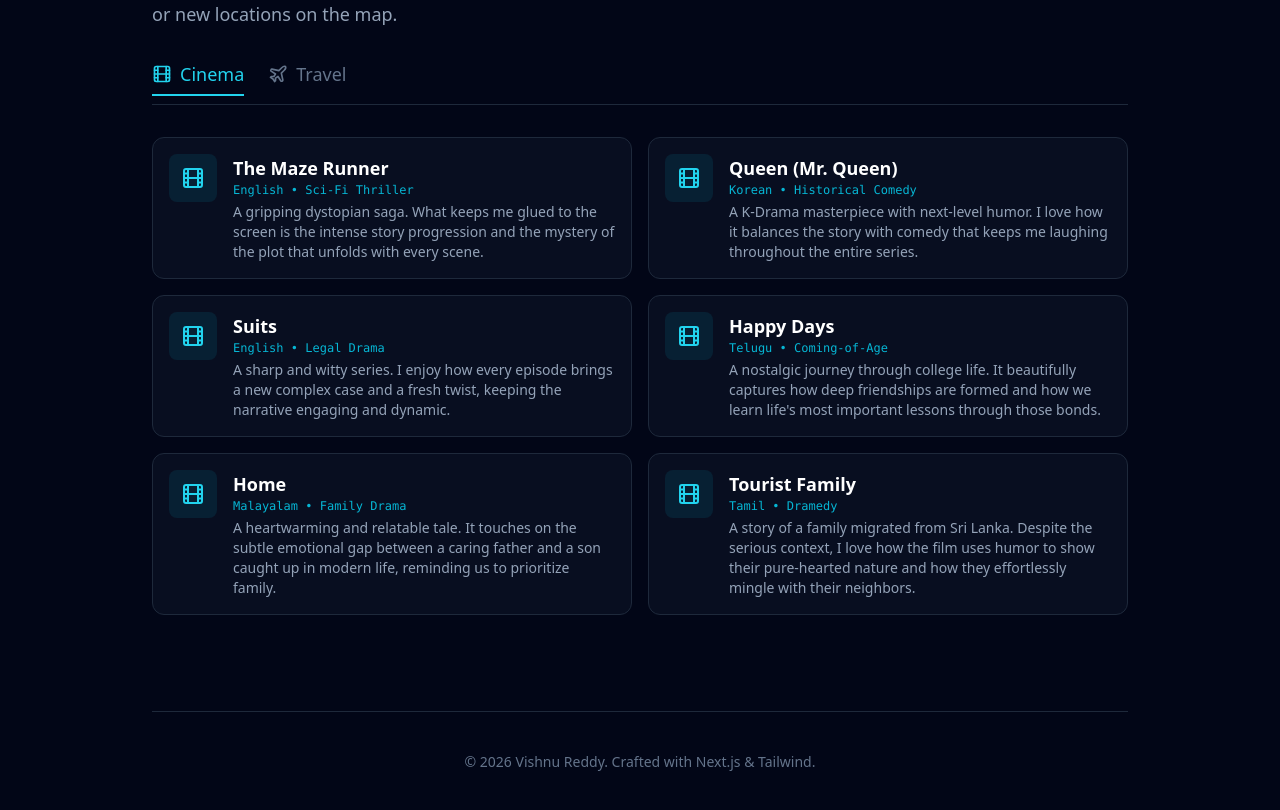
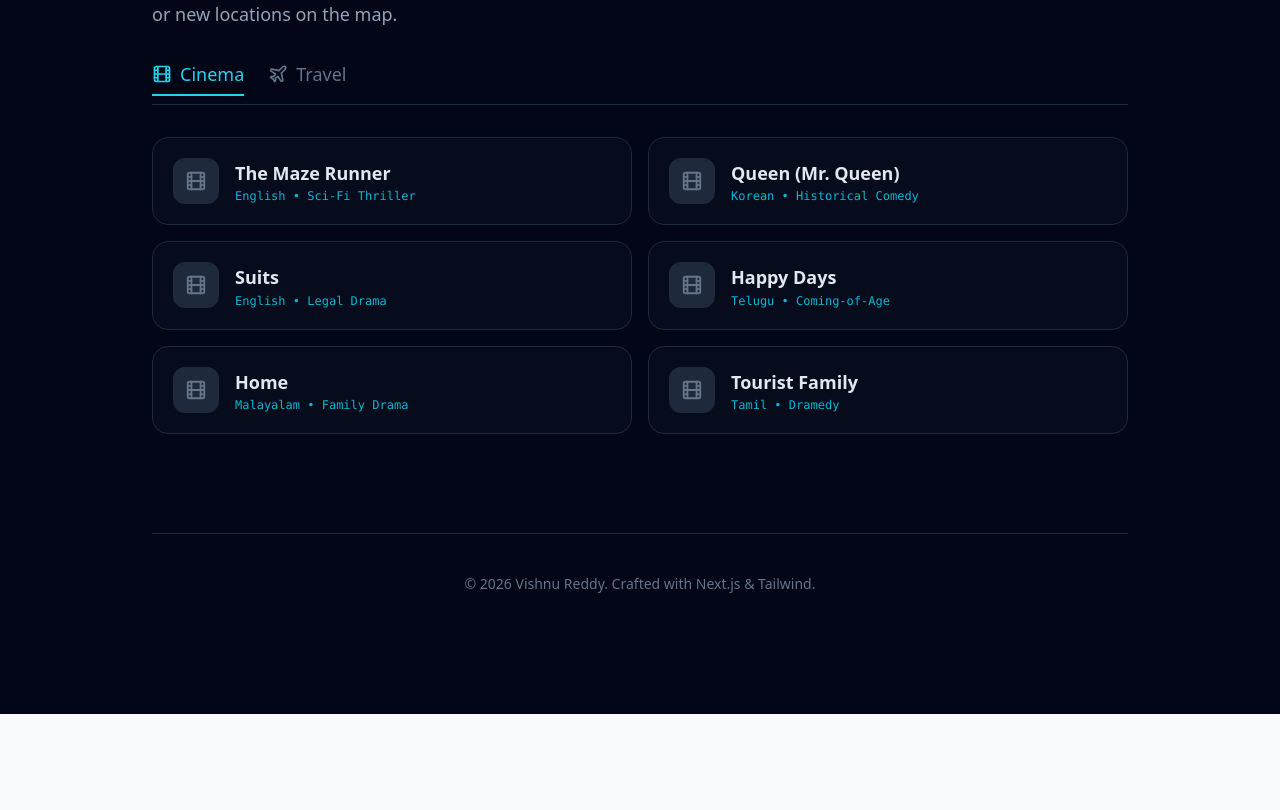
Before and after one commit to vishnu-reddy-k/vishnu-portfolio, a Next.js app: page / in a window 1280 px wide. Shown: the part 2760-3570 px from the top of the page. After the commit the page ends 3474 px from the top, so only its background shows below. Built offline with nearby package versions, Linux system fonts and the light colour scheme.

Commit message:
Update page.js - movie ui change

```diff
--- a/app/page.js
+++ b/app/page.js
@@ -4,8 +4,8 @@
 import { motion, AnimatePresence } from "framer-motion";
 import {
   Github, Linkedin, Mail, Code2, Server, Cloud, Terminal,
-  ArrowRight, ExternalLink, Briefcase, Database, X,
-  Film, Plane, MapPin, Camera, Heart
+  ArrowRight, ExternalLink, Database, X,
+  Film, Plane, MapPin, Camera
 } from "lucide-react";
 
 // --- PERSONAL DATA ---
@@ -442,16 +442,7 @@
                   className="grid grid-cols-1 md:grid-cols-2 gap-4"
                 >
                   {movies.map((movie) => (
-                    <div key={movie.id} className="p-4 rounded-xl bg-slate-900/50 border border-slate-800 flex items-start gap-4 hover:bg-slate-800/60 transition-colors">
-                      <div className="p-3 bg-cyan-500/10 rounded-lg text-cyan-400">
-                        <Film size={24} />
-                      </div>
-                      <div>
-                        <h4 className="text-white font-bold text-lg">{movie.title}</h4>
-                        <span className="text-xs font-mono text-cyan-500 mb-1 block">{movie.genre}</span>
-                        <p className="text-slate-400 text-sm">{movie.desc}</p>
-                      </div>
-                    </div>
+                    <MovieCard key={movie.id} movie={movie} />
                   ))}
                 </motion.div>
               ) : (
@@ -469,7 +460,7 @@
                       className="group relative rounded-2xl overflow-hidden aspect-[4/5] cursor-pointer"
                       whileHover={{ scale: 1.02 }}
                     >
-                      {/* Placeholder Image using standard colored div if image fails, else generic travel placeholder */}
+                      {/* Placeholder Image */}
                       <img
                         src={spot.image}
                         alt={spot.place}
@@ -498,7 +489,6 @@
           </div>
         </div>
 
-
         {/* FOOTER */}
         <footer className="border-t border-slate-800 pt-10 pb-10 text-center text-slate-500 text-sm">
           <p>© {new Date().getFullYear()} Vishnu Reddy. Crafted with Next.js & Tailwind.</p>
@@ -510,6 +500,7 @@
 }
 
 // HELPER COMPONENTS
+
 function SectionHeader({ title }) {
   return (
     <div className="flex items-center gap-4 mb-10 md:mb-16">
@@ -526,3 +517,68 @@
     </a>
   );
 }
+
+function MovieCard({ movie }) {
+  const [isHovered, setIsHovered] = useState(false);
+
+  return (
+    <motion.div
+      layout
+      onHoverStart={() => setIsHovered(true)}
+      onHoverEnd={() => setIsHovered(false)}
+      onClick={() => setIsHovered(!isHovered)} // Click support for mobile
+      className={`relative p-5 rounded-2xl border transition-all duration-300 ease-out cursor-default overflow-hidden ${
+        isHovered
+          ? "bg-slate-800/90 border-cyan-500/50 shadow-[0_0_30px_rgba(6,182,212,0.15)] z-10"
+          : "bg-slate-900/40 border-slate-800 hover:border-slate-700"
+      }`}
+    >
+      <motion.div layout="position" className="flex items-start gap-4">
+        {/* Icon Container */}
+        <div
+          className={`p-3 rounded-xl transition-colors duration-300 shrink-0 ${
+            isHovered ? "bg-cyan-500 text-white" : "bg-slate-800 text-slate-500"
+          }`}
+        >
+          <Film size={22} />
+        </div>
+
+        {/* Text Info */}
+        <div className="flex-1 pt-1">
+          <motion.h4
+            layout="position"
+            className={`font-bold text-lg leading-tight transition-colors duration-300 ${
+              isHovered ? "text-white" : "text-slate-200"
+            }`}
+          >
+            {movie.title}
+          </motion.h4>
+          <motion.span
+            layout="position"
+            className="text-xs font-mono text-cyan-500 block mt-1"
+          >
+            {movie.genre}
+          </motion.span>
+        </div>
+      </motion.div>
+
+      {/* Expandable Description */}
+      <AnimatePresence>
+        {isHovered && (
+          <motion.div
+            initial={{ opacity: 0, height: 0 }}
+            animate={{ opacity: 1, height: "auto" }}
+            exit={{ opacity: 0, height: 0 }}
+            transition={{ duration: 0.3, ease: "easeOut" }}
+          >
+             <div className="pt-4 mt-4 border-t border-slate-700/50">
+                <p className="text-slate-300 text-sm leading-relaxed">
+                  {movie.desc}
+                </p>
+             </div>
+          </motion.div>
+        )}
+      </AnimatePresence>
+    </motion.div>
+  );
+}
```
